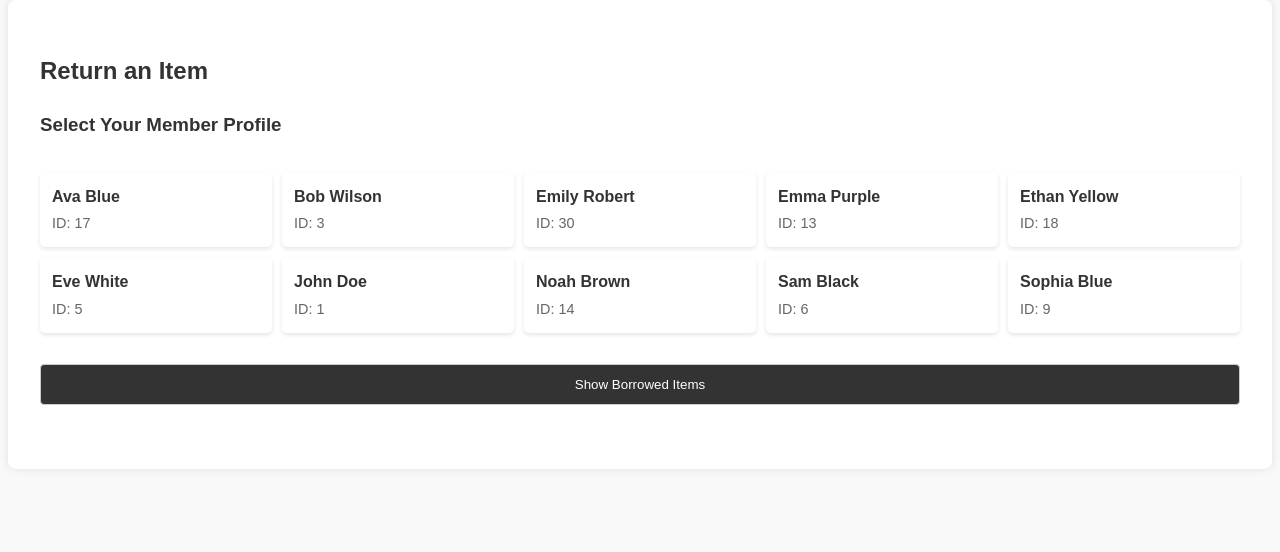
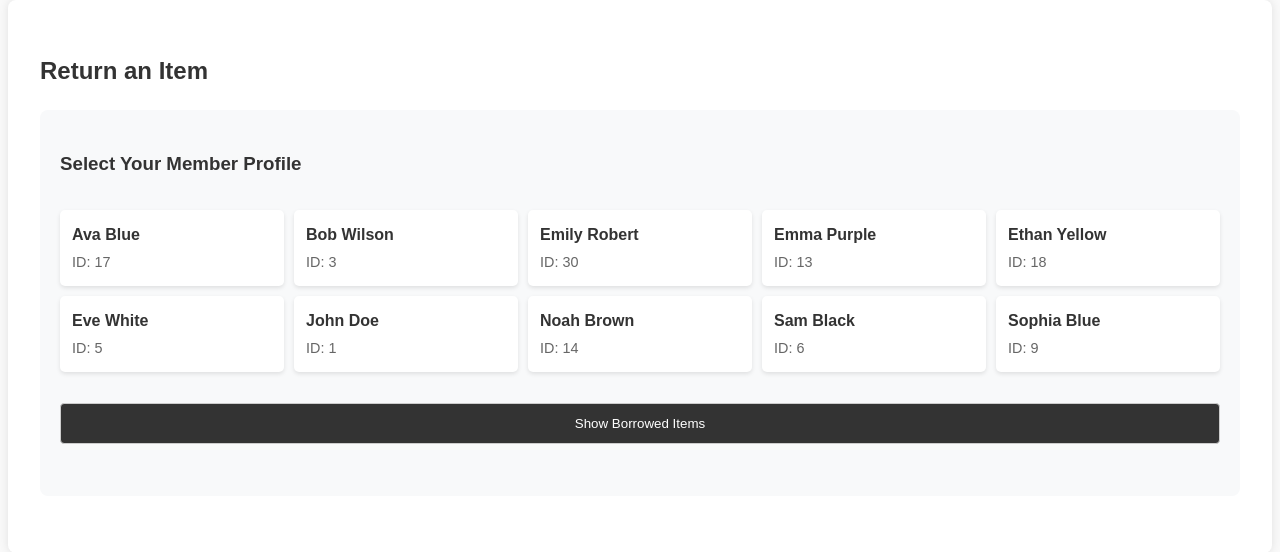
Before and after one commit to Library-WebApp/Library-WebApp, a Flask app: page /return-item in a window 1280 px wide. Shown: the part 58-610 px from the top of the page. Run offline with Flask 3, Linux system fonts and the light colour scheme; data comes from the database, SQL or seed files in the repository.

Commit message:
Grey background of member selection (CSS)

```diff
--- a/templates/borrow_item.html
+++ b/templates/borrow_item.html
@@ -11,6 +11,7 @@
     <div class="success">Item borrowed successfully!</div>
 {% endif %}
 
+<div class="member-selection">
 <form method="POST">
     <h3>Select Your Member Profile</h3>
     <div class="member-grid">
@@ -25,6 +26,7 @@
         </div>
         {% endfor %}
     </div>
+</div>
 
     <h3>Search for Items</h3>
     <input type="text" id="search_term" placeholder="Search items..." onkeyup="filterItems()">
@@ -110,6 +112,7 @@ document.querySelectorAll('.member-card').forEach(card => {
 
 <style>
 .member-selection {
+    background: #f8f9fa;
     margin: 20px 0;
 }
 .member-option {
--- a/templates/return_item.html
+++ b/templates/return_item.html
@@ -68,7 +68,7 @@
 {% endif %}
 
 <style>
-.member-section {
+.member-selection {
     background: #f8f9fa;
     padding: 20px;
     border-radius: 8px;
```
